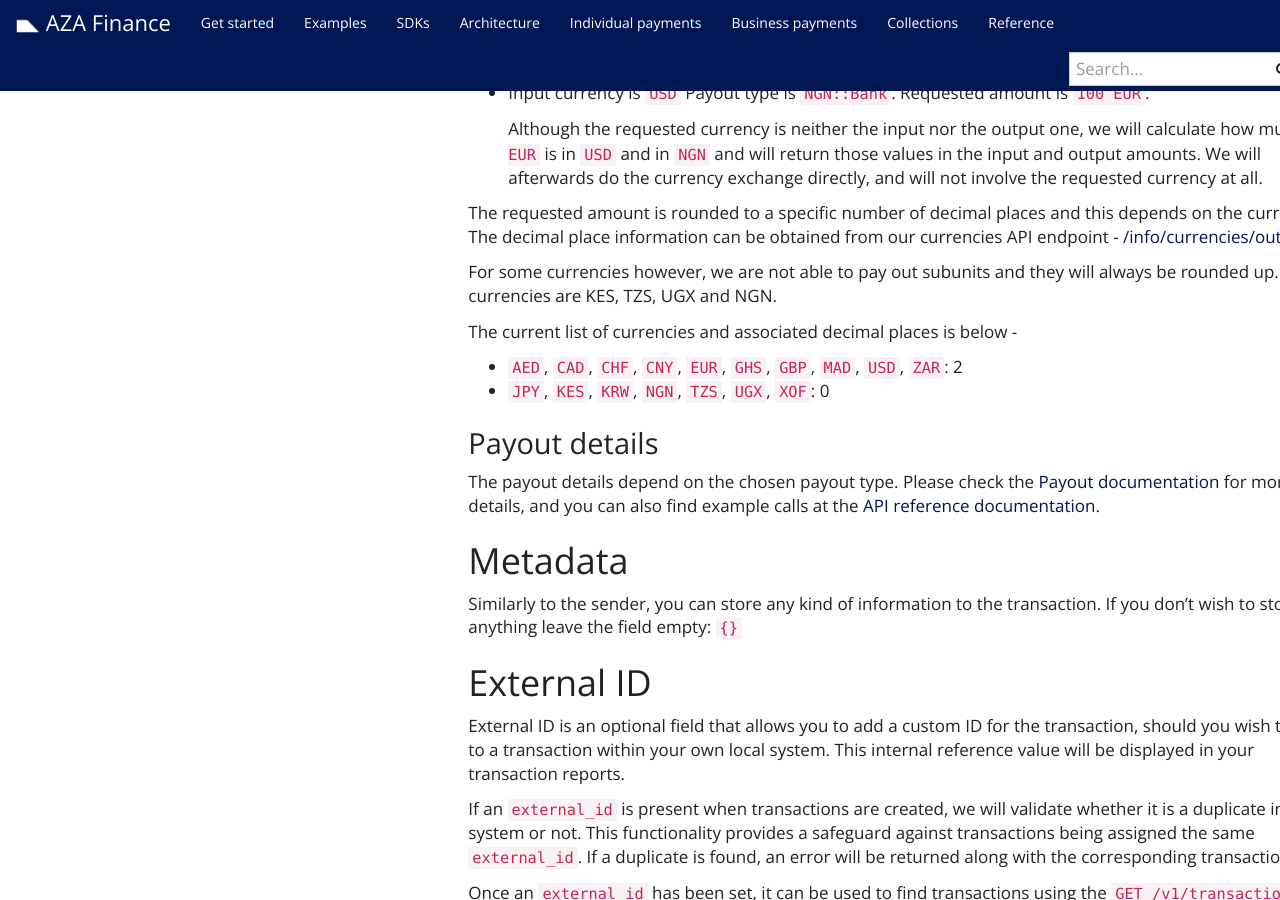
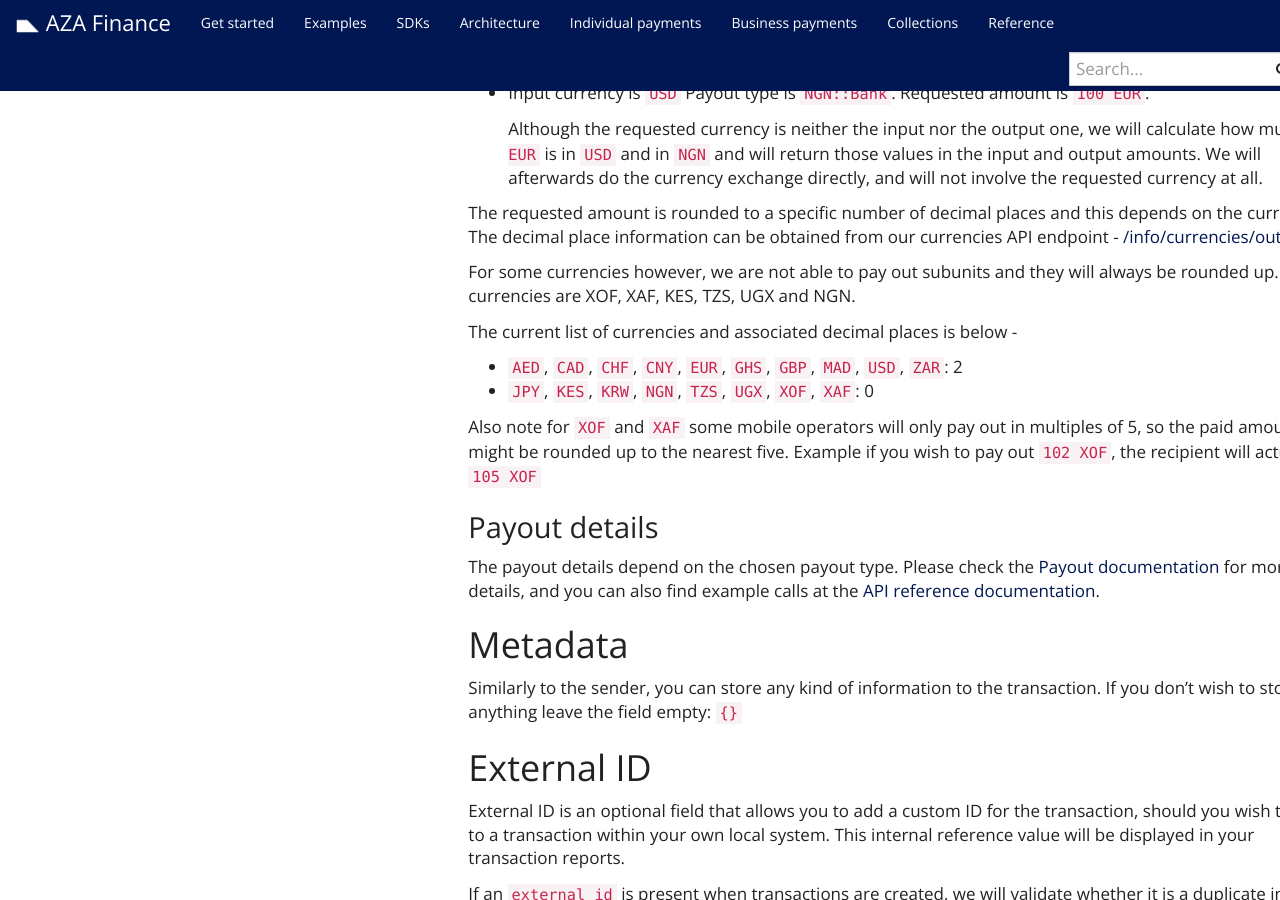
Before and after one commit to transferzero/api-documentation, a Jekyll site: the page built from _docs/transaction-flow.md, in a window 1280 px wide and 900 px high, scrolled down 9830 px. Built offline with Jekyll 4.4.1, drawn with Linux system fonts in a browser that asks for light colours; nearby versions of some CDN libraries; comment, search, counter and statistics services are not loaded.

Commit message:
Update transaction-flow.md
Add notes on XOF/XAF rounding up fo mobile payments

```diff
--- a/_docs/transaction-flow.md
+++ b/_docs/transaction-flow.md
@@ -938,12 +938,14 @@ A few common examples:
 The requested amount is rounded to a specific number of decimal places and this depends on the currency. The decimal place information can be obtained from our currencies API endpoint - [/info/currencies/out](http://api.transferzero.com/documentation/#/Currency%20Info/info-currencies-out).
 
 For some currencies however, we are not able to pay out subunits and they will always be rounded up.
-These currencies are KES, TZS, UGX and NGN.
+These currencies are XOF, XAF, KES, TZS, UGX and NGN.
 
 The current list of currencies and associated decimal places is below -
 
 * `AED`, `CAD`, `CHF`, `CNY`, `EUR`, `GHS`, `GBP`, `MAD`, `USD`, `ZAR`: 2
-* `JPY`, `KES`, `KRW`, `NGN`, `TZS`, `UGX`, `XOF`: 0
+* `JPY`, `KES`, `KRW`, `NGN`, `TZS`, `UGX`, `XOF`, `XAF`: 0
+
+Also note for `XOF` and `XAF` some mobile operators will only pay out in multiples of 5, so the paid amount might be rounded up to the nearest five. Example if you wish to pay out `102 XOF`, the recipient will actually get `105 XOF`
 
 ### Payout details
 
```
